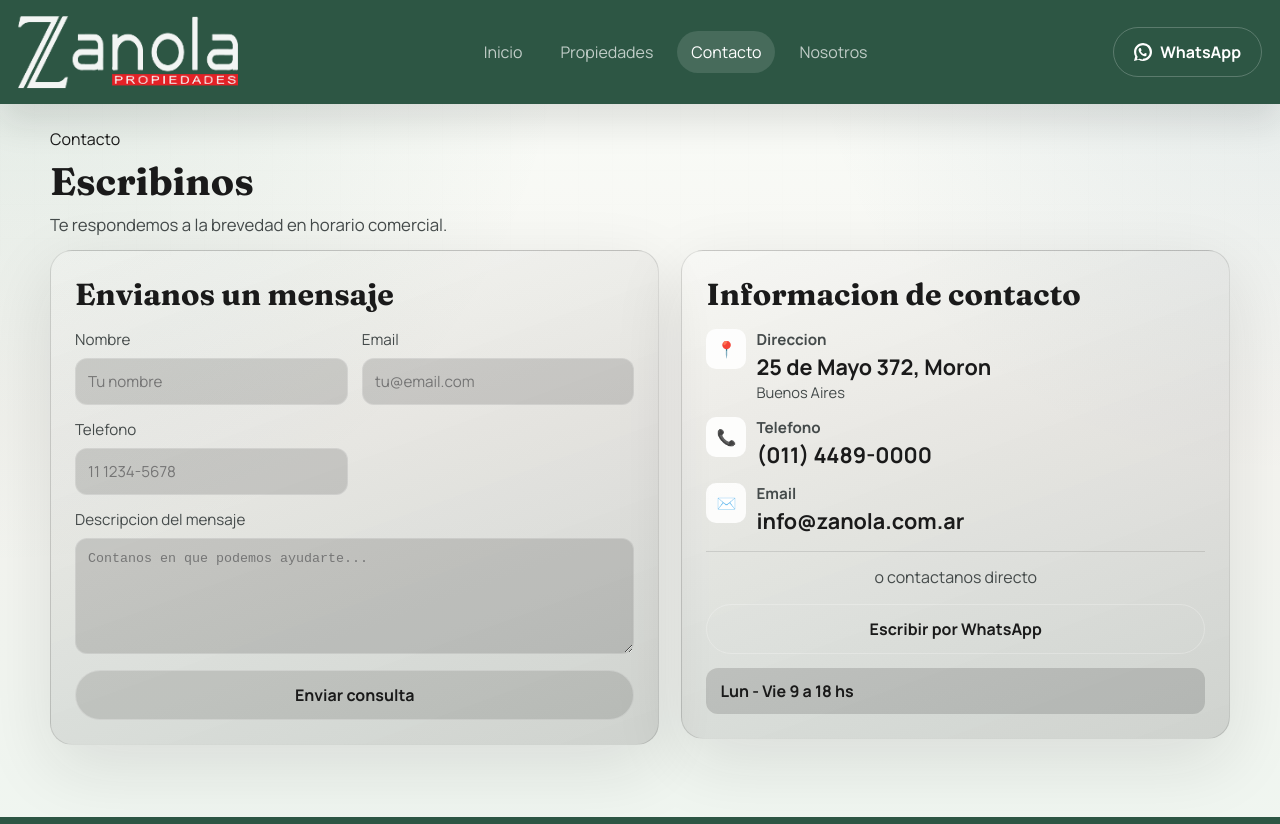
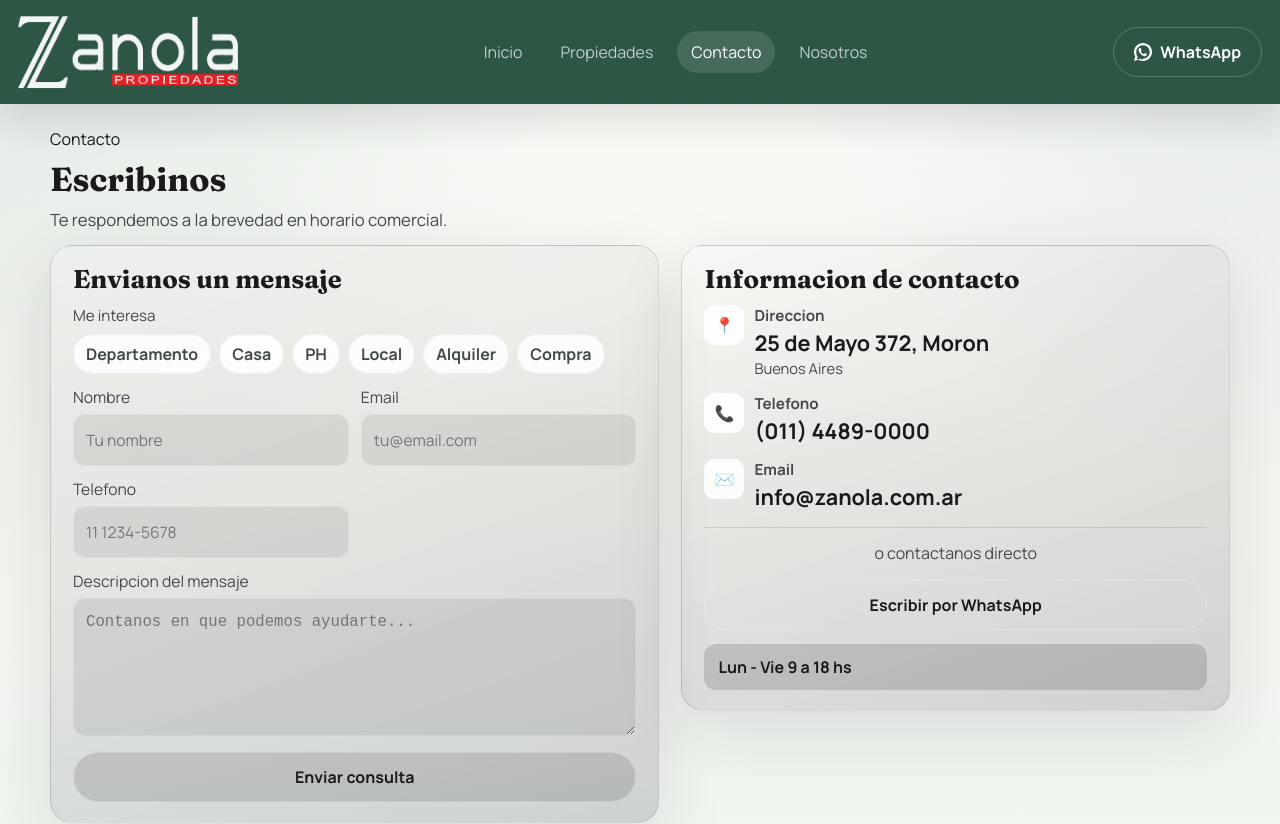
Before and after one commit to InakiFarinas/Inmobiliaria-Zanola, a React (Vite) app: page /contacto in a window 1280 px wide. Shown: the top 824 px of the page. Built offline with nearby package versions, Linux system fonts and the light colour scheme; no server answers.

Commit message:
feat(contact): add interest chips and polish typography/spacing

```diff
--- a/src/pages/ContactPage.jsx
+++ b/src/pages/ContactPage.jsx
@@ -7,12 +7,34 @@ export default function ContactPage() {
 		email: "",
 		telefono: "",
 		descripcion: "",
+		intereses: [],
 	});
 	const [status, setStatus] = useState("");
 
 	const handleChange = (e) => {
 		const { name, value } = e.target;
 		setForm((f) => ({ ...f, [name]: value }));
+	};
+
+	const interestOptions = [
+		"Departamento",
+		"Casa",
+		"PH",
+		"Local",
+		"Alquiler",
+		"Compra",
+	];
+
+	const toggleInterest = (label) => {
+		setForm((f) => {
+			const has = f.intereses.includes(label);
+			return {
+				...f,
+				intereses: has
+					? f.intereses.filter((i) => i !== label)
+					: [...f.intereses, label],
+			};
+		});
 	};
 
 	const handleSubmit = async (e) => {
@@ -27,7 +49,13 @@ export default function ContactPage() {
 		try {
 			await new Promise((r) => setTimeout(r, 700));
 			setStatus("Consulta enviada. Te respondemos a la brevedad.");
-			setForm({ nombre: "", email: "", telefono: "", descripcion: "" });
+			setForm({
+				nombre: "",
+				email: "",
+				telefono: "",
+				descripcion: "",
+				intereses: [],
+			});
 		} catch (err) {
 			setStatus("Error al enviar. Intentá de nuevo.");
 		}
@@ -46,6 +74,24 @@ export default function ContactPage() {
 			<div className="contact-layout">
 				<form className="contact-card contact-form" onSubmit={handleSubmit}>
 					<h2>Envianos un mensaje</h2>
+					<div className="interest-block">
+						<label className="label-inline">Me interesa</label>
+						<div className="interest-chips">
+							{interestOptions.map((opt) => {
+								const active = form.intereses.includes(opt);
+								return (
+									<button
+										type="button"
+										key={opt}
+										className={"chip " + (active ? "active" : "")}
+										onClick={() => toggleInterest(opt)}
+									>
+										{opt}
+									</button>
+								);
+							})}
+						</div>
+					</div>
 					<div className="contact-grid">
 						<label>
 							Nombre
--- a/src/styles/catalog.css
+++ b/src/styles/catalog.css
@@ -564,36 +564,38 @@
 		rgba(0, 0, 0, 0.14)
 	);
 	box-shadow: var(--shadow);
-	padding: 24px;
+	padding: 20px 22px;
 }
 
 .contact-card h2 {
-	margin: 0 0 16px;
-	font-size: 1.9rem;
+	margin: 0 0 12px;
+	font-size: 1.6rem;
 	font-family: "Fraunces", serif;
+	line-height: 1.05;
 }
 
 .contact-grid {
 	display: grid;
 	grid-template-columns: repeat(2, minmax(0, 1fr));
-	gap: 14px;
+	gap: 12px;
 }
 
 .contact-grid label {
 	display: grid;
-	gap: 8px;
-	font-size: 0.95rem;
+	gap: 6px;
+	font-size: 0.98rem;
 	color: var(--muted);
 }
 
 .contact-grid input,
 .contact-grid textarea {
 	width: 100%;
-	border: 1px solid rgba(255, 255, 255, 0.2);
+	border: 1px solid rgba(255, 255, 255, 0.18);
 	border-radius: 12px;
-	padding: 12px;
-	background: rgba(0, 0, 0, 0.14);
+	padding: 14px 12px;
+	background: rgba(0, 0, 0, 0.08);
 	color: var(--text);
+	font-size: 0.98rem;
 }
 
 .contact-grid .full-row {
@@ -607,6 +609,41 @@
 	background: rgba(0, 0, 0, 0.12);
 	color: var(--text);
 	font-weight: 700;
+}
+
+/* Interest chips */
+.interest-block {
+	margin-bottom: 12px;
+}
+.label-inline {
+	display: block;
+	font-size: 0.95rem;
+	color: var(--muted);
+	margin-bottom: 8px;
+}
+.interest-chips {
+	display: flex;
+	gap: 8px;
+	flex-wrap: wrap;
+}
+.chip {
+	padding: 8px 12px;
+	border-radius: 999px;
+	border: 1px solid rgba(26, 26, 26, 0.06);
+	background: rgba(255, 255, 255, 0.85);
+	font-weight: 700;
+	color: var(--muted);
+}
+.chip.active {
+	background: var(--accent);
+	color: var(--blanco);
+	border-color: rgba(0, 0, 0, 0.06);
+}
+
+/* Slight global spacing / typography polish for contact page */
+.contact-page .section-heading h1 {
+	font-size: clamp(1.6rem, 2.6vw, 2.4rem);
+	margin: 0;
 }
 
 .contact-submit:hover {
```
